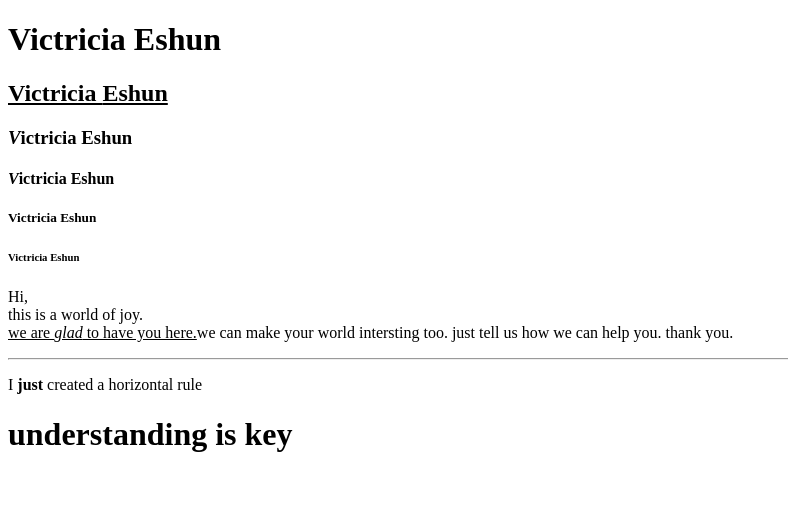
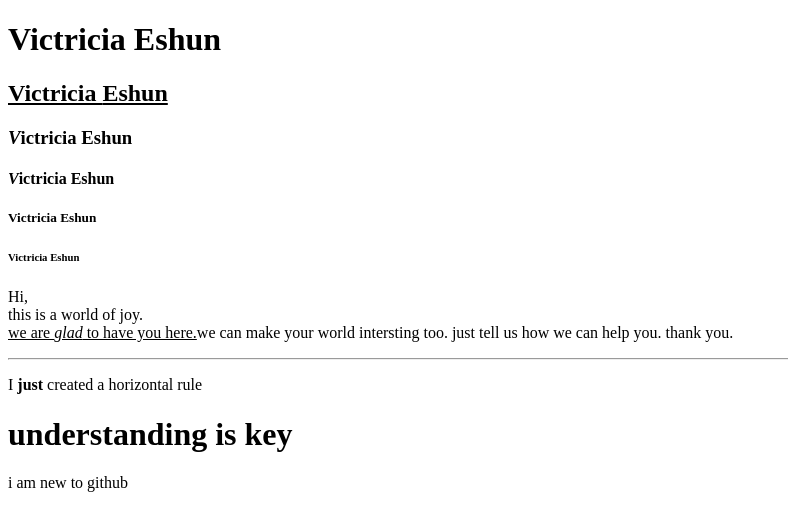
Before and after one commit to veviki/T4G_lesson1, a plain HTML site: page index.html in a window 1280 px wide. Shown: the whole page, without its empty margins (0-788 px from the left). Drawn offline with Linux system fonts and the light colour scheme.

Commit message:
adding a new message

```diff
--- a/index.html
+++ b/index.html
@@ -16,6 +16,7 @@
 <hr>
 <p>I <b>just</b> created a horizontal  rule</p>
 <h1>understanding is key</h1>
+<p>i am new to github</p>
 
 
 
```
